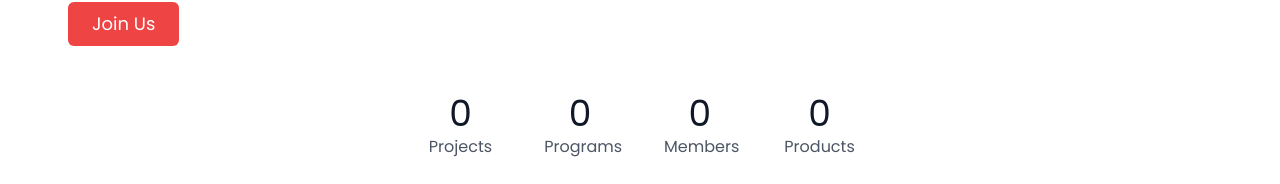
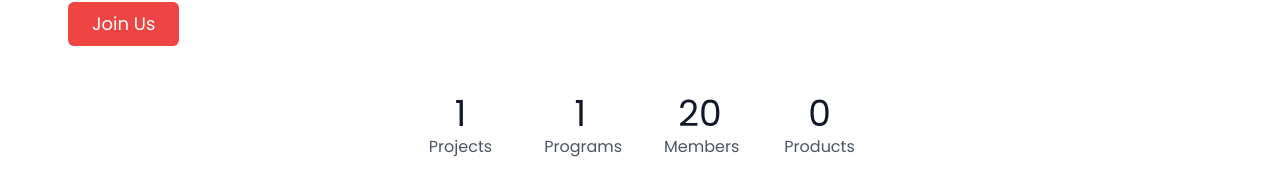
Before and after one commit to teamcoreQ/coreq, a React (Create React App) app: page / in a window 1280 px wide. Shown: the part 510-694 px from the top of the page. Built offline with nearby package versions, Linux system fonts and the light colour scheme.

Commit message:
updated progresses

```diff
--- a/src/App.js
+++ b/src/App.js
@@ -16,7 +16,7 @@ function App() {
       <About link="https://forms.gle/Nv4MvLyhk8sogRKz6" about_title_1="What legacy will you leave behind?" about_title_2="Questions are never indiscreet, Have you asked yourself  on pursuing the ICT field?" about_description="Well if you haven’t already we here at coreQ are present for your answers. We all leave footprints in the sand, the question is, will we be a big heal, or a great soul. Are you satisfied with what you are doing in the field of ICT if not and want yourself to explore more we will be there for you to give you a rollercoaster ride on the technological advancement and exploration.
 
 To leave the world a little better than you found it join us. "/>
-      <Progress />
+      <Progress projects='1' programs='1' members='20' />
       <Mission />
       <Programs />
       <OurTeam />
```
